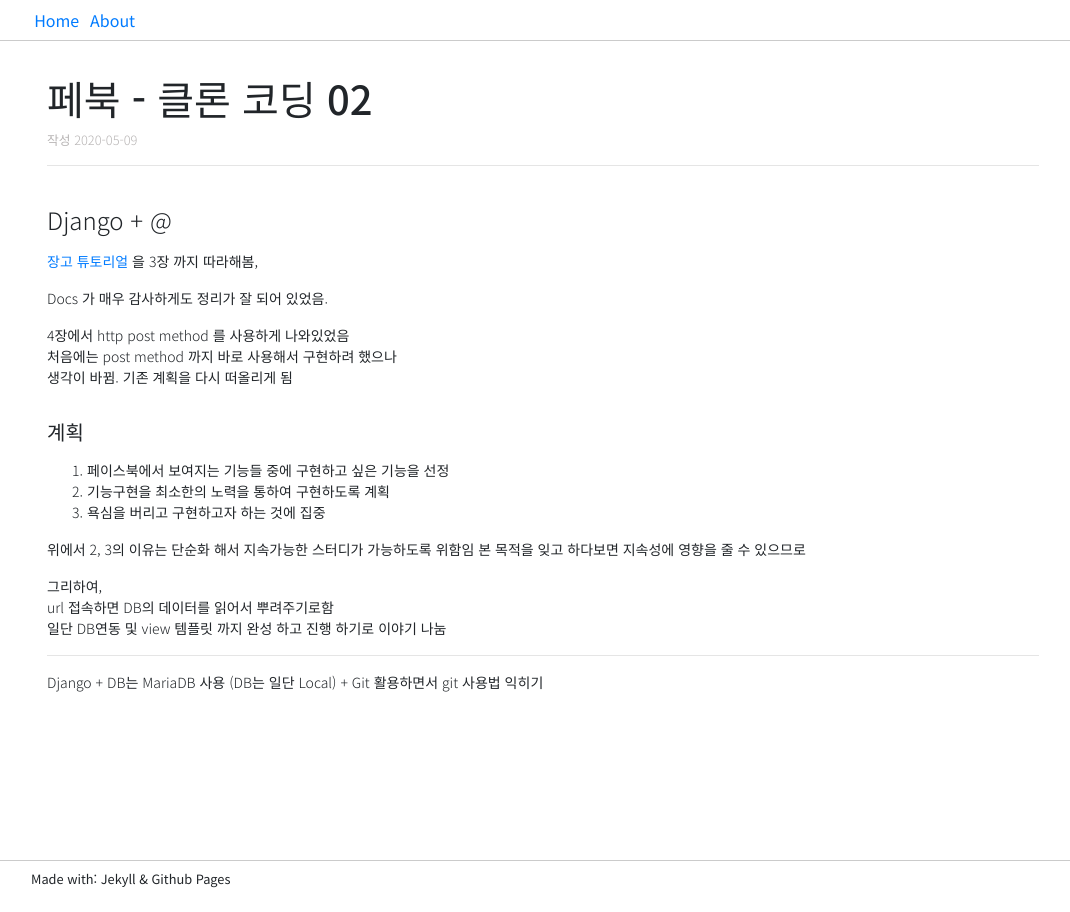
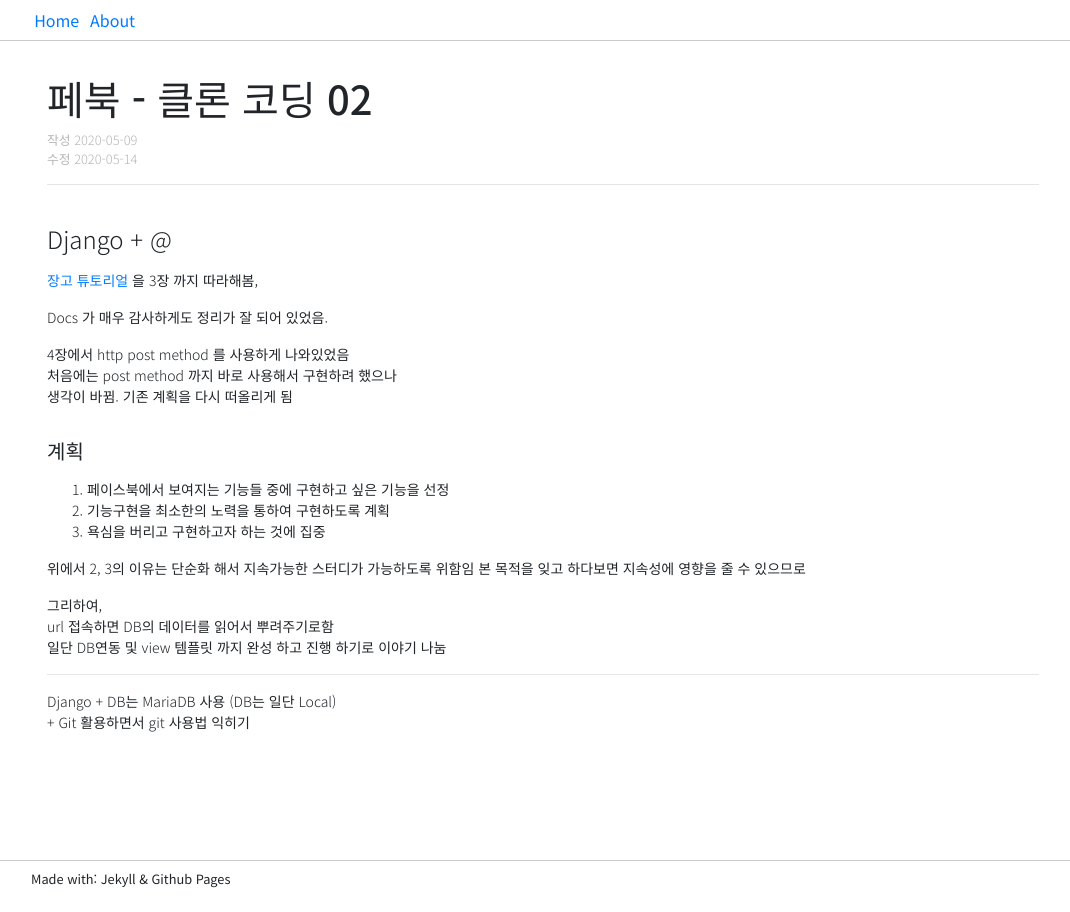
Before and after one commit to waonta/wati2.github.io, a Jekyll site: the page built from _posts/2020-05-09-ufb02.md, in a window 1280 px wide. Shown: the whole page, without its empty margins (97-1167 px from the left). Built offline with Jekyll 4.4.1, drawn with Linux system fonts in a browser that asks for light colours; some web fonts are replaced.

Commit message:
수정일 추가

```diff
--- a/_posts/2020-05-09-ufb02.md
+++ b/_posts/2020-05-09-ufb02.md
@@ -2,6 +2,7 @@
 layout: post
 title: 페북 - 클론 코딩 02
 date: 2020-05-09
+dateEdit: 2020-05-14
 ---
 
 #### Django + @
```
